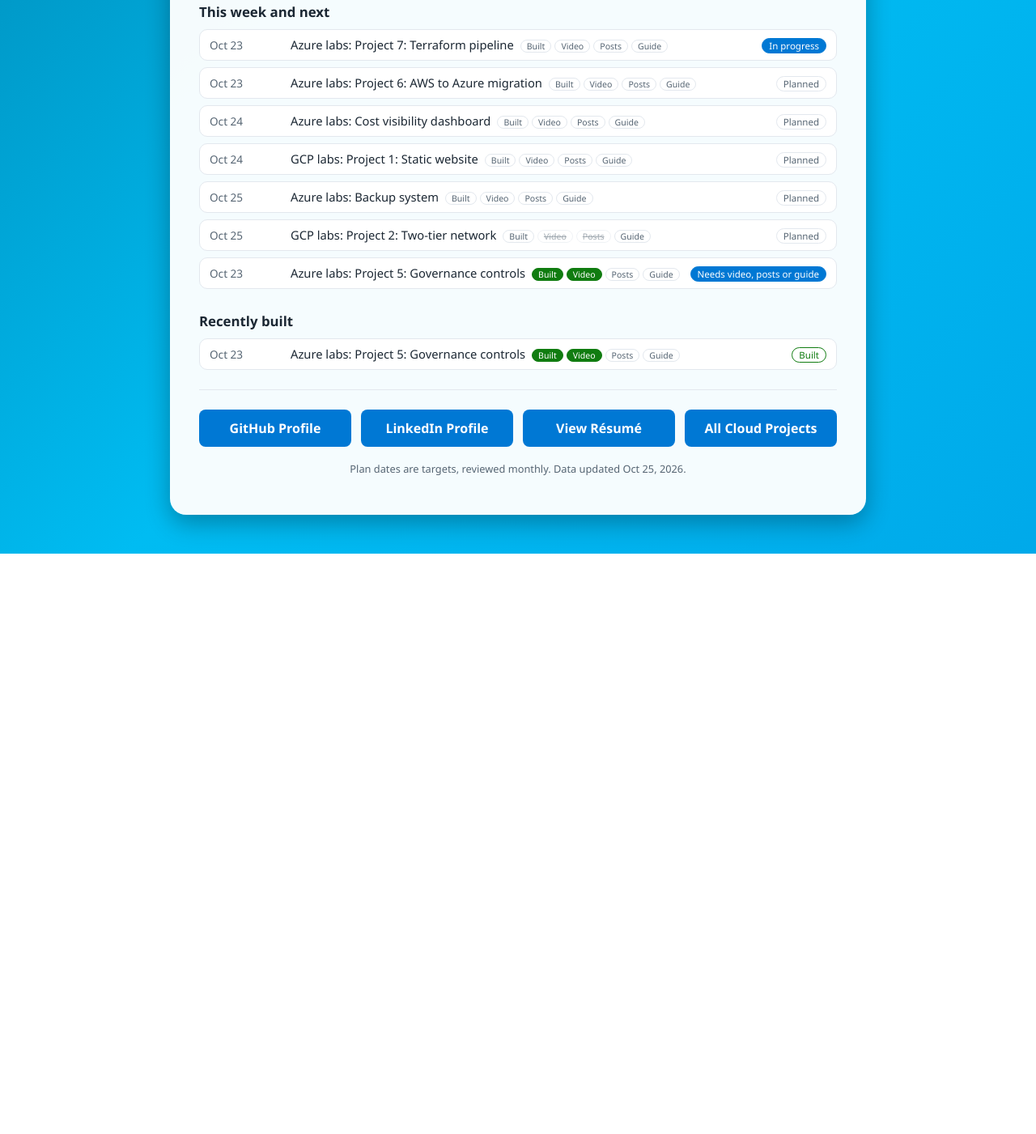
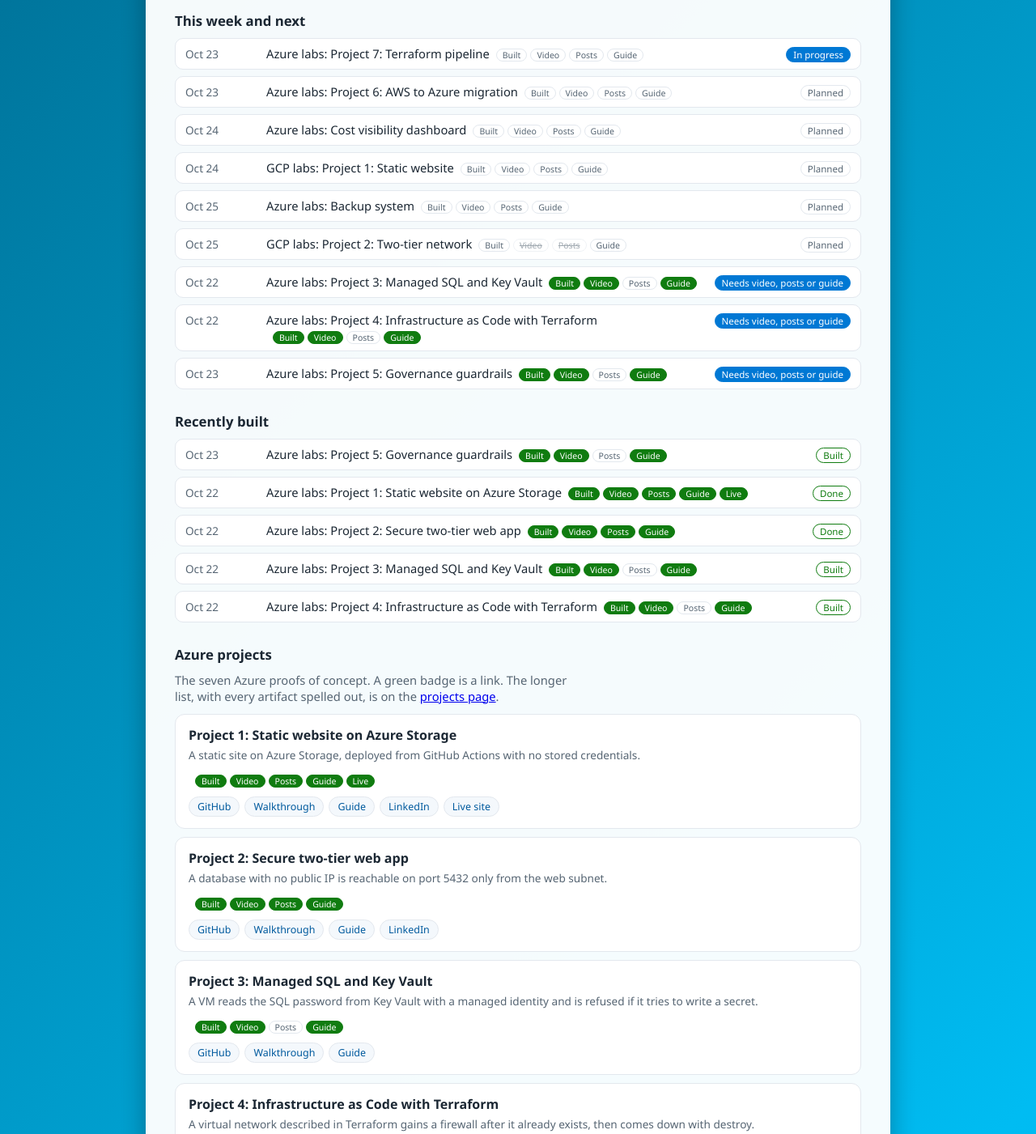
Before and after one commit to zsociety47/azure-static-website-poc, a plain HTML site: page site/index.html in a window 1280 px wide. Shown: the part 1085-2486 px from the top of the page at 81% size. Before the commit the page ends 1769 px from the top, so only its background shows below. Drawn offline with Linux system fonts and the light colour scheme.

Commit message:
Show each finished Azure project with links to the repo, video, and guide.

```diff
--- a/site/index.html
+++ b/site/index.html
@@ -50,7 +50,7 @@
             padding: 36px;
             border-radius: 20px;
             box-shadow: 0 10px 30px rgba(0, 0, 0, 0.3);
-            width: min(860px, 100%);
+            width: min(920px, 100%);
             height: fit-content;
         }
 
@@ -103,9 +103,23 @@
         .tag { font-size: 0.72rem; color: var(--muted); border: 1px solid var(--line); border-radius: 99px; padding: 1px 8px; white-space: nowrap; }
         .tag.now { color: #fff; background: var(--blue); border-color: var(--blue); }
         .badges { display: inline-flex; gap: 4px; margin-left: 8px; vertical-align: middle; }
-        .badge { font-size: 0.66rem; border-radius: 99px; padding: 0 7px; border: 1px solid var(--line); color: var(--muted); white-space: nowrap; }
+        .badge { font-size: 0.66rem; border-radius: 99px; padding: 0 7px; border: 1px solid var(--line); color: var(--muted); white-space: nowrap; text-decoration: none; }
         .badge.on { color: #fff; background: var(--good); border-color: var(--good); }
+        a.badge.on:hover, a.badge.on:focus-visible { filter: brightness(0.92); }
         .badge.skip { text-decoration: line-through; opacity: 0.55; }
+        .projects { display: grid; gap: 10px; }
+        .project-card {
+            border: 1px solid var(--line); border-radius: 12px; padding: 14px 16px; background: #fff;
+        }
+        .project-card h3 { margin: 0 0 4px; font-size: 1rem; }
+        .project-card .blurb { font-size: 0.85rem; color: var(--muted); margin: 0 0 10px; }
+        .chips { display: flex; flex-wrap: wrap; gap: 6px; }
+        .chip, a.chip {
+            font-size: 0.78rem; border: 1px solid var(--line); border-radius: 99px; padding: 3px 10px;
+            color: var(--blue-dark); text-decoration: none; background: #f4f8fc;
+        }
+        a.chip:hover, a.chip:focus-visible { background: #e8f2fb; }
+        .chip.off { color: var(--muted); background: #f6f7f9; }
         .tag.done { color: var(--good); border-color: var(--good); }
 
         .buttons { display: grid; grid-template-columns: repeat(auto-fit, minmax(180px, 1fr)); gap: 12px; }
@@ -133,7 +147,7 @@
         <header>
             <h1>Hello from the Cloud ☁️</h1>
             <p class="subtitle">Built and deployed by Zeon Stewart</p>
-            <p class="note">This page is served straight from Azure Blob Storage, with no web server to manage. It started as one static page and is now my live build tracker: what is finished, what is next, and whether I am on pace.</p>
+            <p class="note">This page is served straight from Azure Blob Storage, with no web server to manage. It started as one static page and is now my live build tracker: what is finished, what is next, and whether I am on pace. Green badges that look like pills are links to the repo, the video, the posts, or the click-through guide.</p>
         </header>
 
         <div id="error" role="alert">The tracker data could not load. Refresh the page, or see the project list on GitHub.</div>
@@ -166,9 +180,14 @@
         <h2>Recently built</h2>
         <ul class="list" id="recent"></ul>
 
+        <h2>Azure projects</h2>
+        <p class="note" style="text-align:left;margin:0 0 12px">The seven Azure proofs of concept. A green badge is a link. The longer list, with every artifact spelled out, is on the <a href="projects.html">projects page</a>.</p>
+        <div class="projects" id="catalog"></div>
+
         <hr>
 
         <nav class="buttons" aria-label="Links">
+            <a class="btn" href="projects.html">Project list</a>
             <a class="btn" href="https://github.com/zsociety47" target="_blank" rel="noopener">GitHub Profile</a>
             <a class="btn" href="https://www.linkedin.com/in/zeon-stewart-cloud-developer/" target="_blank" rel="noopener">LinkedIn Profile</a>
             <a class="btn" href="Zeon_Stewart_Resume.pdf" target="_blank" rel="noopener">View Résumé</a>
@@ -209,6 +228,7 @@
                 var b = partDate(i.built);
                 return { id: i.id, track: i.track, name: i.name, planned: parse(i.planned), current: !!i.current,
                          built: b, video: i.video, posts: i.posts, doc: i.doc || 'planned',
+                         links: i.links || {}, catalog: !!i.catalog, n: i.n || 0, blurb: i.blurb || '',
                          events: b ? [{ date: b, value: 1 }] : [],
                          full: all.every(function (v) { return partDate(v); }) };
             });
@@ -228,7 +248,7 @@
             var weeks = Math.max((now - start) / (7 * DAY), 0);
 
             el('s-done').textContent = r1(done) + ' of ' + total;
-            el('s-done-sub').textContent = base + ' finished before tracking began. Counts when the README and screenshots prove the build. Fully complete (video, posts and guide too, not counting projects 1 to 4 until their guides exist): ' + items.filter(function (i) { return i.full; }).length + '.';
+            el('s-done-sub').textContent = 'Counts when the README and screenshots prove the build. Fully complete (video, posts, and guide, each with a link): ' + items.filter(function (i) { return i.full; }).length + '.';
 
             var delta = done - planned;
             var dEl = el('s-delta');
@@ -250,6 +270,7 @@
             drawChart(items, base, total, start, now, plannedBy, doneBy);
             drawBars(data, items, baseByTrack);
             drawLists(data, items, now);
+            drawCatalog(items);
             el('updated').textContent = fmtY(parse(data.updated));
         }
 
@@ -326,27 +347,88 @@
             });
         }
 
-        function badge(label, v) {
-            var b = document.createElement('span');
-            b.className = 'badge' + (v === 'skip' ? ' skip' : (v && v !== 'planned' ? ' on' : ''));
+        function isDone(v) { return v && v !== 'planned' && v !== 'skip'; }
+
+        function badge(label, v, href) {
+            var done = isDone(v);
+            var b = (href && done) ? document.createElement('a') : document.createElement('span');
+            if (b.tagName === 'A') {
+                b.href = href;
+                b.target = '_blank';
+                b.rel = 'noopener noreferrer';
+            }
+            b.className = 'badge' + (v === 'skip' ? ' skip' : (done ? ' on' : ''));
             b.textContent = label;
-            b.title = label + (v === 'skip' ? ': not planned' : (v && v !== 'planned' ? ': done' : ': planned'));
+            b.title = label + (v === 'skip' ? ': not planned' : (done ? (href ? ': open' : ': done') : ': planned'));
             return b;
+        }
+
+        function itemBadges(item) {
+            var bs = document.createElement('span'); bs.className = 'badges';
+            var L = item.links || {};
+            bs.appendChild(badge('Built', item.built ? 'x' : 'planned', L.github));
+            bs.appendChild(badge('Video', item.video, L.video));
+            bs.appendChild(badge('Posts', item.posts, L.linkedin));
+            bs.appendChild(badge('Guide', item.doc, L.guide));
+            if (L.live) bs.appendChild(badge('Live', 'x', L.live));
+            return bs;
         }
 
         function li(item, trackName, tagText, tagClass, dateOf) {
             var li = document.createElement('li');
             var d = document.createElement('span'); d.className = 'date'; d.textContent = fmt(dateOf || item.planned);
             var n = document.createElement('span'); n.textContent = trackName + ': ' + item.name;
-            var bs = document.createElement('span'); bs.className = 'badges';
-            bs.appendChild(badge('Built', item.built ? 'x' : 'planned'));
-            bs.appendChild(badge('Video', item.video));
-            bs.appendChild(badge('Posts', item.posts));
-            bs.appendChild(badge('Guide', item.doc));
-            n.appendChild(bs);
+            n.appendChild(itemBadges(item));
             var t = document.createElement('span'); t.className = 'tag ' + tagClass; t.textContent = tagText;
             li.appendChild(d); li.appendChild(n); li.appendChild(t);
             return li;
+        }
+
+        function chip(label, href) {
+            if (!href) {
+                var s = document.createElement('span');
+                s.className = 'chip off';
+                s.textContent = label;
+                return s;
+            }
+            var a = document.createElement('a');
+            a.className = 'chip';
+            a.href = href;
+            a.target = '_blank';
+            a.rel = 'noopener noreferrer';
+            a.textContent = label;
+            return a;
+        }
+
+        function drawCatalog(items) {
+            var box = el('catalog');
+            if (!box) return;
+            var list = items.filter(function (i) { return i.catalog; }).sort(function (a, b) { return a.n - b.n; });
+            list.forEach(function (i) {
+                var card = document.createElement('article');
+                card.className = 'project-card';
+                var h = document.createElement('h3');
+                h.textContent = i.name;
+                card.appendChild(h);
+                if (i.blurb) {
+                    var p = document.createElement('p');
+                    p.className = 'blurb';
+                    p.textContent = i.blurb;
+                    card.appendChild(p);
+                }
+                card.appendChild(itemBadges(i));
+                var chips = document.createElement('div');
+                chips.className = 'chips';
+                chips.style.marginTop = '10px';
+                var L = i.links || {};
+                if (L.github) chips.appendChild(chip('GitHub', L.github));
+                if (isDone(i.video) && L.video) chips.appendChild(chip('Walkthrough', L.video));
+                if (isDone(i.doc) && L.guide) chips.appendChild(chip('Guide', L.guide));
+                if (isDone(i.posts) && L.linkedin) chips.appendChild(chip('LinkedIn', L.linkedin));
+                if (L.live) chips.appendChild(chip('Live site', L.live));
+                card.appendChild(chips);
+                box.appendChild(card);
+            });
         }
 
         function drawLists(data, items, now) {
--- a/site/progress.json
+++ b/site/progress.json
@@ -1,7 +1,7 @@
 {
  "start": "2026-10-22",
-  "baseline": 4,
-  "baselineNote": "Azure projects 1 to 4 were finished before tracking began. They are the first four of the 32 Azure labs: seven projects of my own (1 to 5, 6, 7) plus 25 labs. GCP and AWS are planned at the same length as Azure (32 each) for now. Once the labs are mapped to shared modules the counts will drop, so the pace will look worse than it is until then.",
+ "baseline": 0,
+ "baselineNote": "Azure projects 1 to 5 are listed with links to the GitHub repo, the walkthrough video, and the click-through guide. Projects 1 and 2 also have LinkedIn posts live. GCP and AWS are planned at the same length as Azure (32 each) for now. Once later modules are mapped the counts will drop, so the pace will look worse than it is until then.",
  "weights": {
   "built": 1
  },
@@ -14,15 +14,102 @@
  "updated": "2026-10-25",
  "items": [
   {
+   "id": "az-p1",
+   "track": "az-labs",
+   "catalog": true,
+   "n": 1,
+   "name": "Project 1: Static website on Azure Storage",
+   "planned": "2026-10-22",
+   "built": "2026-10-22",
+   "video": "2026-10-22",
+   "posts": "2026-10-22",
+   "doc": "2026-10-25",
+   "current": false,
+   "links": {
+    "github": "https://github.com/zsociety47/azure-static-website-poc",
+    "video": "https://www.loom.com/share/56b36c39bfb84152828e7ee3ad1f6cc7",
+    "guide": "https://docs.google.com/document/d/15PZQY6BXJsdDfiznehyQMWSfXIJIDmYK5ADv90hWrMo/edit",
+    "live": "https://ststaticwebpoczeon01.z13.web.core.windows.net/",
+    "linkedin": "https://www.linkedin.com/in/zeon-stewart-cloud-developer/"
+   },
+   "blurb": "A static site on Azure Storage, deployed from GitHub Actions with no stored credentials."
+  },
+  {
+   "id": "az-p2",
+   "track": "az-labs",
+   "catalog": true,
+   "n": 2,
+   "name": "Project 2: Secure two-tier web app",
+   "planned": "2026-10-22",
+   "built": "2026-10-22",
+   "video": "2026-10-22",
+   "posts": "2026-10-22",
+   "doc": "2026-10-25",
+   "current": false,
+   "links": {
+    "github": "https://github.com/zsociety47/azure-two-tier-network-poc",
+    "video": "https://www.loom.com/share/3627b9267eff4235b9f635ca752d191c",
+    "guide": "https://docs.google.com/document/d/1ZZh1u5jgFMWFJdByNit3wqynArsU3dWoDWEpjXNPtNY/edit",
+    "linkedin": "https://www.linkedin.com/in/zeon-stewart-cloud-developer/"
+   },
+   "blurb": "A database with no public IP is reachable on port 5432 only from the web subnet."
+  },
+  {
+   "id": "az-p3",
+   "track": "az-labs",
+   "catalog": true,
+   "n": 3,
+   "name": "Project 3: Managed SQL and Key Vault",
+   "planned": "2026-10-22",
+   "built": "2026-10-22",
+   "video": "2026-10-22",
+   "posts": "planned",
+   "doc": "2026-10-25",
+   "current": false,
+   "links": {
+    "github": "https://github.com/zsociety47/azure-sql-keyvault-poc",
+    "video": "https://www.loom.com/share/326b50f1396142d9848704c6918908b5",
+    "guide": "https://docs.google.com/document/d/19S8TgzidG6SAsS7o8Uqk50lcDH1GNv71aJh-Iczddv8/edit"
+   },
+   "blurb": "A VM reads the SQL password from Key Vault with a managed identity and is refused if it tries to write a secret."
+  },
+  {
+   "id": "az-p4",
+   "track": "az-labs",
+   "catalog": true,
+   "n": 4,
+   "name": "Project 4: Infrastructure as Code with Terraform",
+   "planned": "2026-10-22",
+   "built": "2026-10-22",
+   "video": "2026-10-22",
+   "posts": "planned",
+   "doc": "2026-10-25",
+   "current": false,
+   "links": {
+    "github": "https://github.com/zsociety47/azure-terraform-iac-poc",
+    "video": "https://www.loom.com/share/b0448fef104a4bdc90a3d7c63cad2014",
+    "guide": "https://docs.google.com/document/d/1WZJchEeQk66tug00_VETkNCrVWUY4zhDyzeKmG6Hcvw/edit"
+   },
+   "blurb": "A virtual network described in Terraform gains a firewall after it already exists, then comes down with destroy."
+  },
+  {
    "id": "az-projects-1",
    "track": "az-labs",
-      "name": "Project 5: Governance controls",
+   "name": "Project 5: Governance guardrails",
    "planned": "2026-10-23",
    "built": "2026-10-23",
    "video": "2026-10-25",
    "posts": "planned",
    "current": false,
-      "doc": "planned"
+   "doc": "2026-10-25",
+   "catalog": true,
+   "n": 5,
+   "links": {
+    "github": "https://github.com/zsociety47/azure-governance-poc",
+    "video": "https://www.loom.com/share/6f35ccb43dbb4a57b4905d501d9b9163",
+    "guide": "https://docs.google.com/document/d/1Q-UfHIo3upJhErxvD3rNUfZmBvslb18VaWd_BfEwqb0/edit"
+   },
+   "blurb": "A reader is limited to one resource group, policy blocks an oversized VM before it exists, and a budget alerts at 50 dollars."
   },
   {
    "id": "az-projects-2",
@@ -33,7 +120,13 @@
    "video": "planned",
    "posts": "planned",
    "current": true,
-      "doc": "planned"
+   "doc": "planned",
+   "catalog": true,
+   "n": 7,
+   "links": {
+    "github": "https://github.com/zsociety47/azure-terraform-pipeline-poc"
+   },
+   "blurb": "A pull request plans a Terraform change, and only the main branch can apply it, with no Azure password in GitHub."
   },
   {
    "id": "az-projects-3",
@@ -44,7 +137,13 @@
    "video": "planned",
    "posts": "planned",
    "current": false,
-      "doc": "planned"
+   "doc": "planned",
+   "catalog": true,
+   "n": 6,
+   "links": {
+    "github": "https://github.com/zsociety47/azure-aws-migrate-poc"
+   },
+   "blurb": "A Windows Server on Amazon Web Services can be discovered, assessed, replicated, and cut over to Azure."
   },
   {
    "id": "az-labs-1",
@@ -1070,7 +1169,5 @@
    "doc": "planned"
   }
  ],
-  "baselineByTrack": {
-    "az-labs": 4
+ "baselineByTrack": {}
 }
-}
```
Also changed, not shown: site/404.html (+1 -0 lines), site/projects.html (added, +175 -0 lines), 1 other file. Lines whose indentation alone changed are shown as unchanged.
